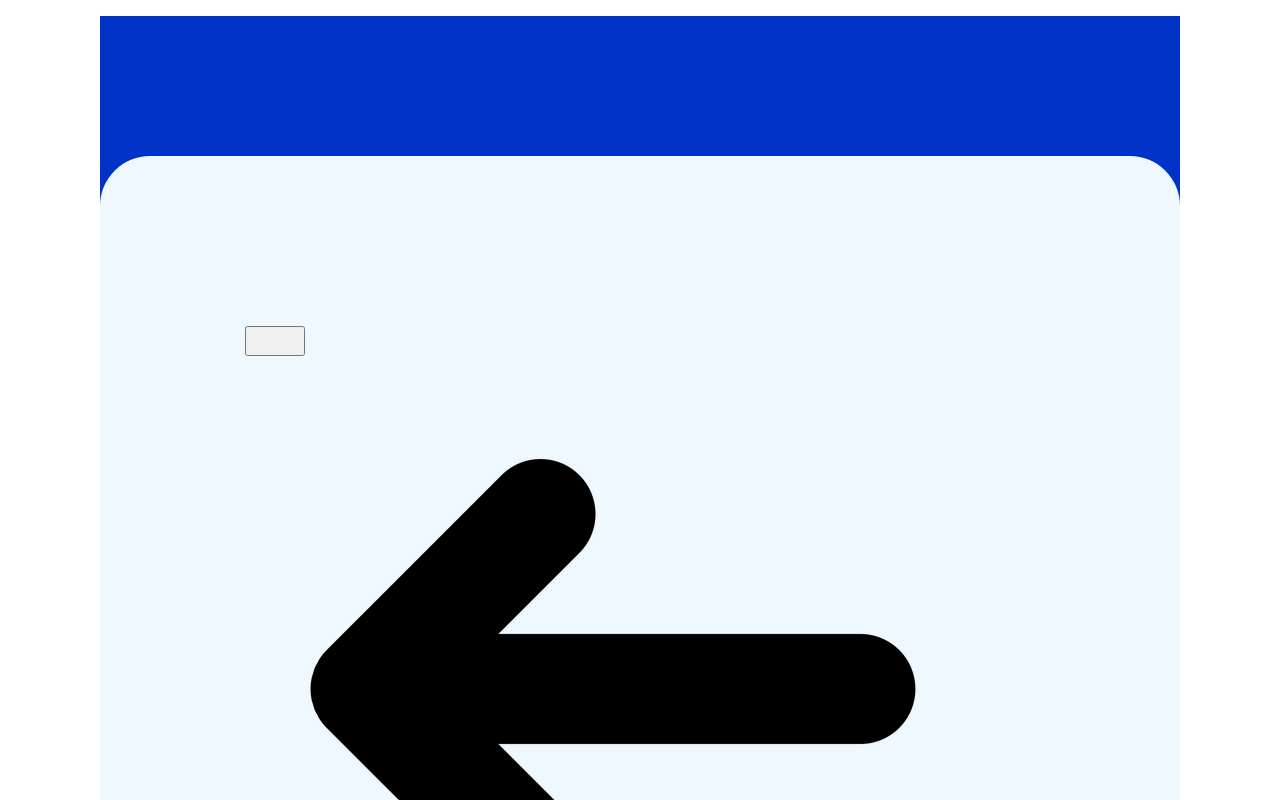
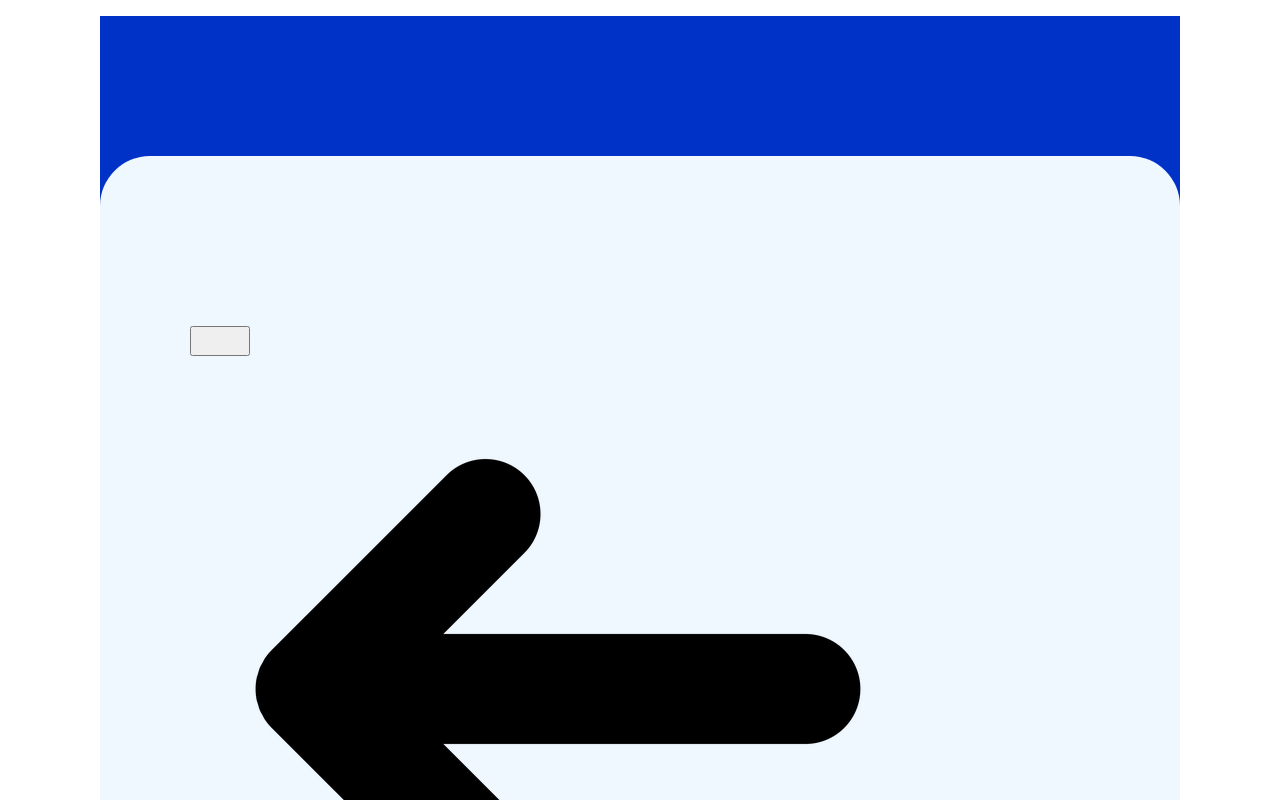
Before and after one commit to Khemzh/muvwheel_frontend, a React (Create React App) app: page / in a window 1280 px wide. Shown: the top 800 px of the page. Built offline with nearby package versions, Linux system fonts and the light colour scheme.

Commit message:
Camptest10

```diff
--- a/src/index.js
+++ b/src/index.js
@@ -1,13 +1,13 @@
 import React from 'react';
 import ReactDOM from 'react-dom/client';
 import './index.css';
-import PaidSuccess from './Pages/PaidSuccess'
+import Paid from './Pages/Paid'
 import reportWebVitals from './reportWebVitals';
 
 const root = ReactDOM.createRoot(document.getElementById('root'));
 root.render(
   <React.StrictMode>
-    <PaidSuccess />
+    <Paid />
   </React.StrictMode>
 );
 
```
